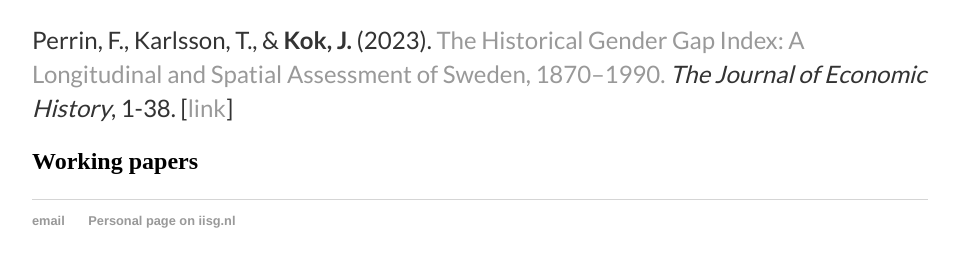
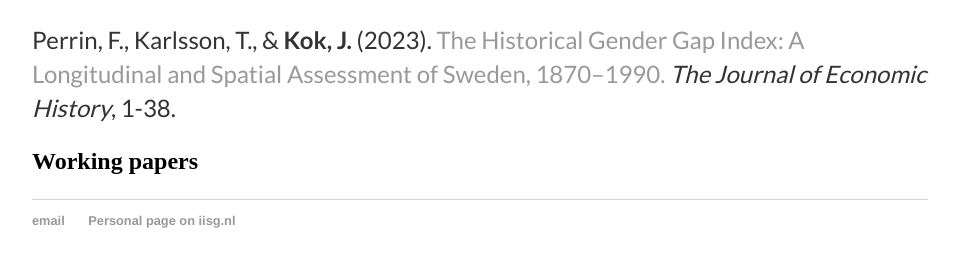
Before and after one commit to kok-joris/kok-joris.github.io, a Jekyll site: the page built from research/index.html, in a window 1280 px wide. Shown: the part 225-492 px from the top of the page, without its empty margins (160-1120 px from the left). Built offline with Jekyll 4.4.1, drawn with Linux system fonts in a browser that asks for light colours; Markdown is read by kramdown in place of the engine named in the settings.

Commit message:
Update index.html

```diff
--- a/research/index.html
+++ b/research/index.html
@@ -7,8 +7,6 @@ title: Research
 	<h2>Published papers</h2>
 	<p> Perrin, F., Karlsson, T., & <b>Kok, J.</b> (2023). <a href="https://www.cambridge.org/core/services/aop-cambridge-core/content/view/D50225E04E4573AA7D3B175032291B2C/S0022050723000359a.pdf/the-historical-gender-gap-index-a-longitudinal-and-spatial-assessment-of-sweden-1870-1990.pdf">The Historical Gender Gap Index: A Longitudinal and Spatial Assessment of Sweden, 1870–1990.</a> <i>The Journal of Economic History</i>, 1-38.
 
-		[<a href="https://ideas.repec.org/p/hhs/luekhi/0217.html">link</a>]</li>
-
 	<h2>Working papers</h2>
 	<p>
 	</p>
```
